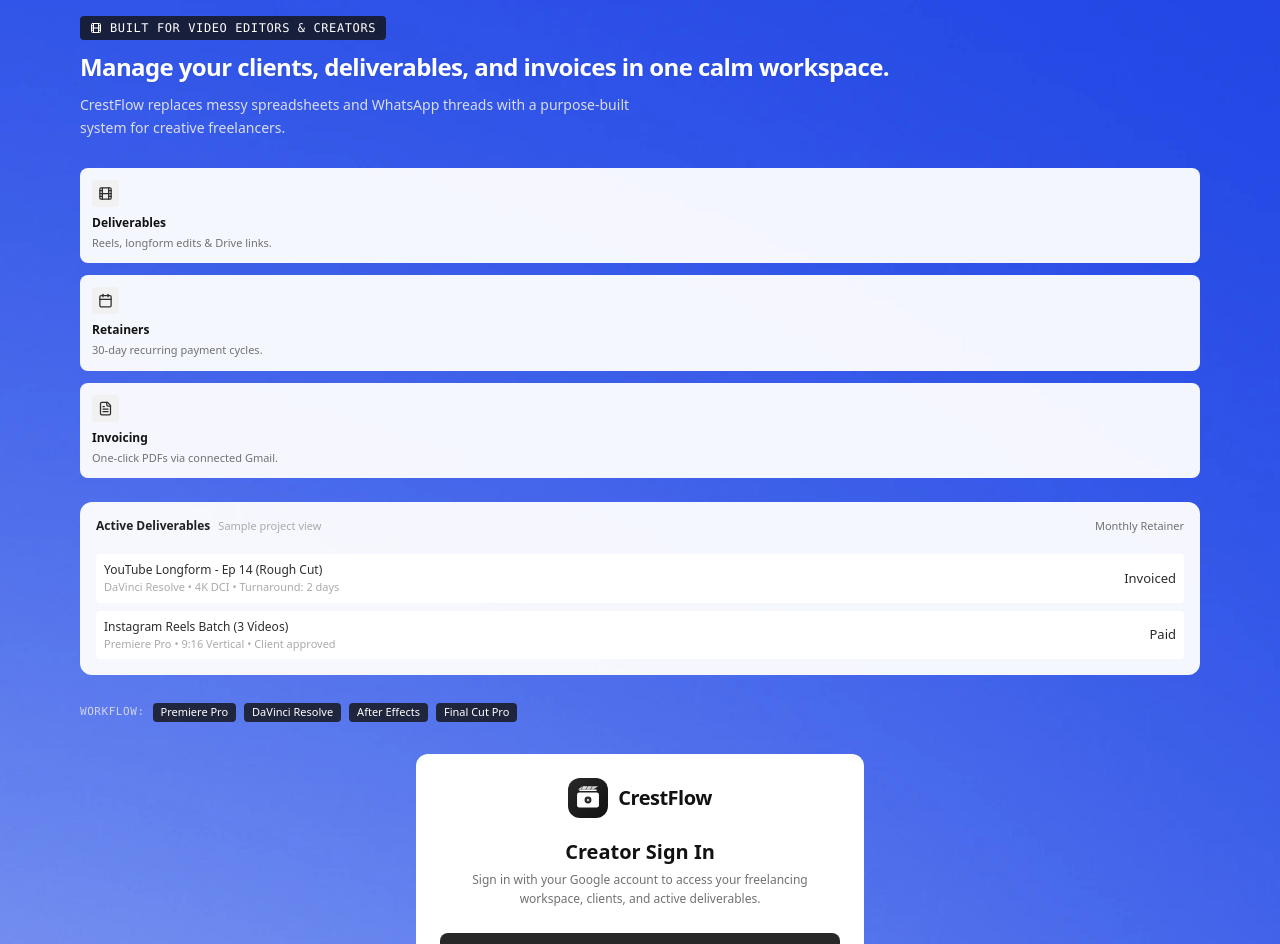
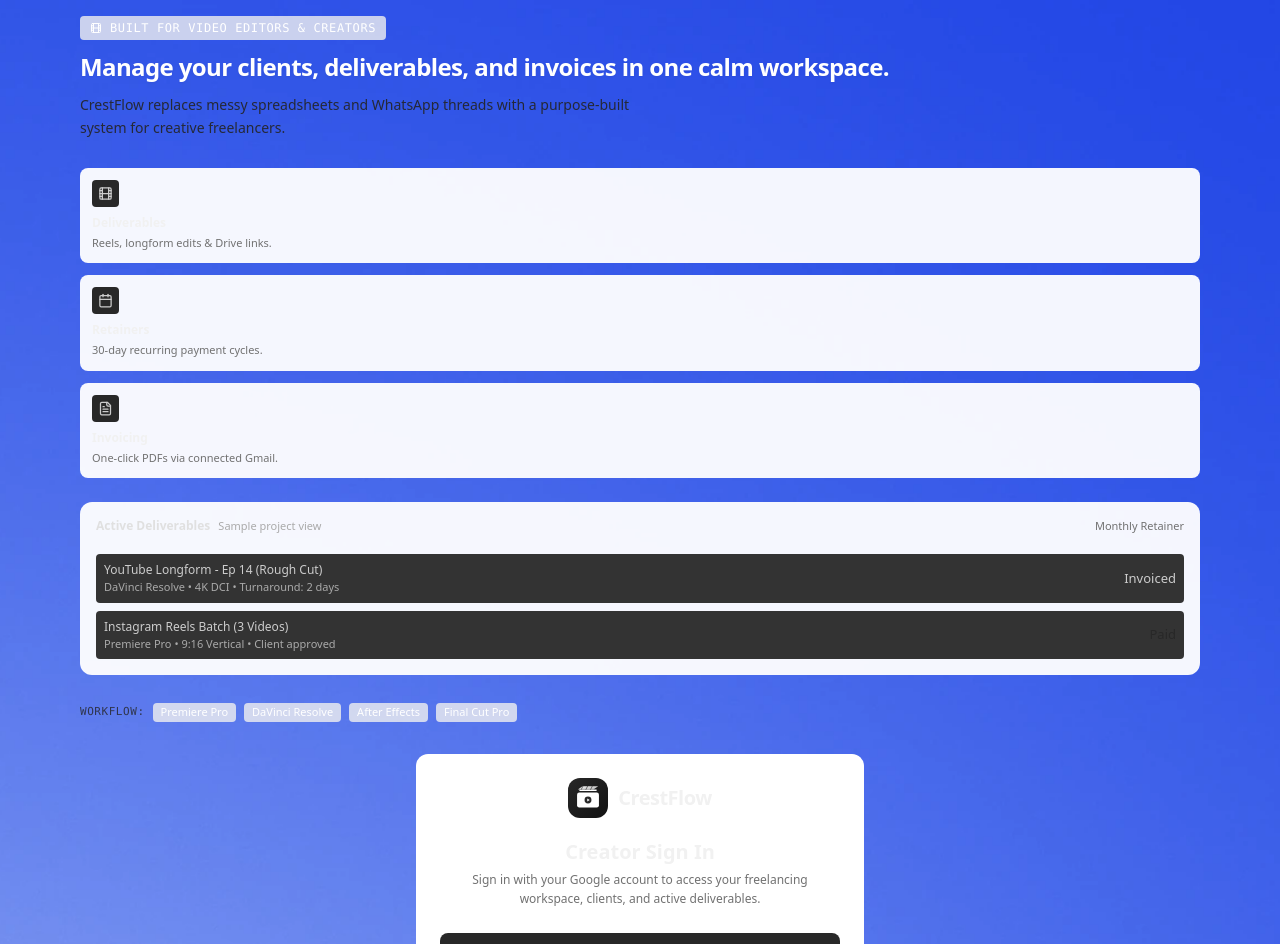
Before and after one commit to tilakpopat4/crestflow, a React (Vite) app: page /portal in a window 1280 px wide. Shown: the top 944 px of the page. Built offline with nearby package versions, Linux system fonts and the light colour scheme; no server answers; the database is empty.

Commit message:
style(theme): eliminate all white backgrounds and set #333333 page canvas

```diff
--- a/src/index.css
+++ b/src/index.css
@@ -3,36 +3,36 @@
 @variant dark (&:where(.dark, .dark *));
 
 @theme {
-  --color-slate-50: #ffffff;
-  --color-slate-100: #f1f1f1;
-  --color-slate-200: #e3e3e3;
-  --color-slate-300: #cccccc;
+  --color-slate-50: #333333;
+  --color-slate-100: #282828;
+  --color-slate-200: #444444;
+  --color-slate-300: #666666;
   --color-slate-400: #aaaaaa;
   --color-slate-500: #717171;
-  --color-slate-600: #616161;
-  --color-slate-700: #2d2d2d;
-  --color-slate-800: #212121;
-  --color-slate-900: #121212;
-  --color-slate-950: #0f0f0f;
+  --color-slate-600: #999999;
+  --color-slate-700: #cccccc;
+  --color-slate-800: #e0e0e0;
+  --color-slate-900: #f1f1f1;
+  --color-slate-950: #ffffff;
 
-  --color-indigo-50: #f5f5f5;
-  --color-indigo-100: #ebebeb;
-  --color-indigo-200: #d4d4d4;
-  --color-indigo-300: #a3a3a3;
-  --color-indigo-400: #525252;
-  --color-indigo-500: #383838;
+  --color-indigo-50: #282828;
+  --color-indigo-100: #242424;
+  --color-indigo-200: #383838;
+  --color-indigo-300: #525252;
+  --color-indigo-400: #888888;
+  --color-indigo-500: #aaaaaa;
   --color-indigo-600: #282828;
   --color-indigo-700: #1c1c1c;
   --color-indigo-800: #141414;
   --color-indigo-900: #0f0f0f;
   --color-indigo-950: #0a0a0a;
 
-  --color-blue-50: #f5f5f5;
-  --color-blue-100: #ebebeb;
-  --color-blue-200: #d4d4d4;
-  --color-blue-300: #a3a3a3;
-  --color-blue-400: #525252;
-  --color-blue-500: #383838;
+  --color-blue-50: #282828;
+  --color-blue-100: #242424;
+  --color-blue-200: #383838;
+  --color-blue-300: #525252;
+  --color-blue-400: #888888;
+  --color-blue-500: #aaaaaa;
   --color-blue-600: #282828;
   --color-blue-700: #1c1c1c;
   --color-blue-800: #141414;
@@ -63,7 +63,8 @@
   }
 
   body {
-    @apply bg-slate-50 text-slate-900 transition-colors duration-150;
+    background-color: #333333;
+    color: #f1f1f1;
     font-feature-settings: "cv02", "cv03", "cv04", "cv11";
     text-rendering: optimizeLegibility;
     -webkit-font-smoothing: antialiased;
@@ -71,7 +72,8 @@
   }
 
   html.dark body {
-    @apply bg-slate-950 text-slate-100;
+    background-color: #333333;
+    color: #f1f1f1;
   }
 
   :focus-visible {
@@ -80,40 +82,60 @@
   }
 }
 
-/* Card & surface backgrounds: replace white with #333333 while maintaining high text contrast */
-.bg-white {
-  background-color: #333333;
-  color: #f1f1f1;
+/* Eliminate white background anywhere across the application */
+body,
+main,
+header,
+nav,
+.bg-white,
+[class*="bg-white"],
+.bg-slate-50 {
+  background-color: #333333 !important;
 }
 
-.bg-white .text-slate-900,
-.bg-white .text-slate-800,
-.bg-white .text-slate-700 {
-  color: #f1f1f1;
+.bg-slate-100,
+.bg-indigo-50,
+.bg-indigo-100,
+.bg-blue-50,
+.bg-blue-100 {
+  background-color: #282828 !important;
 }
 
-.bg-white .text-slate-600,
-.bg-white .text-slate-500,
-.bg-white .text-slate-400 {
-  color: #aaaaaa;
+body,
+main,
+.bg-white,
+[class*="bg-white"],
+.bg-slate-50,
+.text-slate-900,
+.text-slate-800,
+.text-slate-700 {
+  color: #f1f1f1 !important;
 }
 
-.bg-white .border-slate-200,
-.bg-white .border-slate-100 {
-  border-color: #444444;
+.text-slate-600,
+.text-slate-500 {
+  color: #aaaaaa !important;
+}
+
+.border-slate-200,
+.border-slate-100 {
+  border-color: #444444 !important;
 }
 
 .bg-white input:not([type="checkbox"]):not([type="radio"]),
 .bg-white select,
-.bg-white textarea {
-  background-color: #242424;
-  color: #f1f1f1;
-  border-color: #444444;
+.bg-white textarea,
+input:not([type="checkbox"]):not([type="radio"]),
+select,
+textarea {
+  background-color: #242424 !important;
+  color: #f1f1f1 !important;
+  border-color: #444444 !important;
 }
 
-.bg-white input::placeholder,
-.bg-white textarea::placeholder {
-  color: #717171;
+input::placeholder,
+textarea::placeholder {
+  color: #717171 !important;
 }
 
 /* Safe area insets for notched iPhones (bottom nav) */
```
Also changed, not shown: src/components/DashboardTab.tsx (+37 -37 lines).
